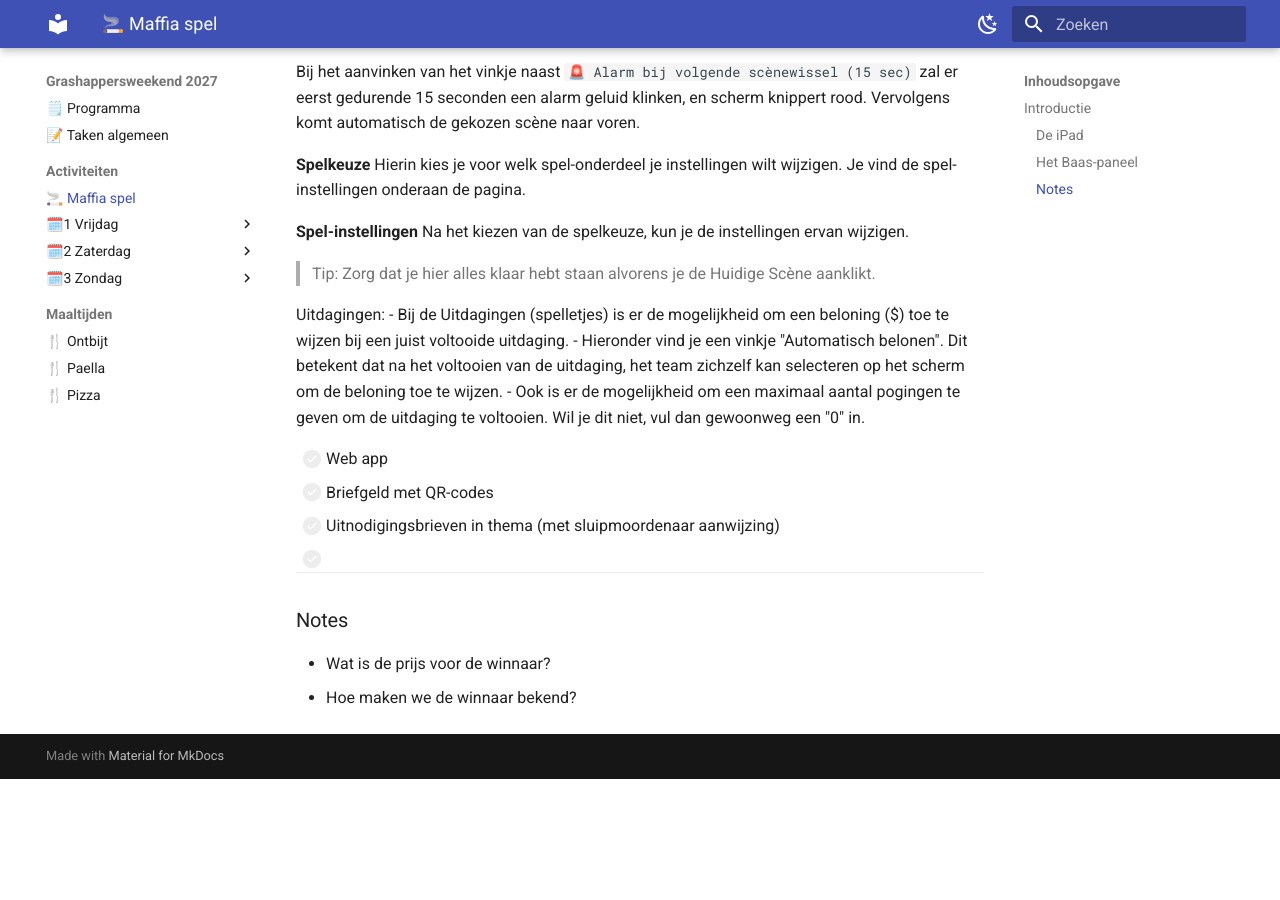
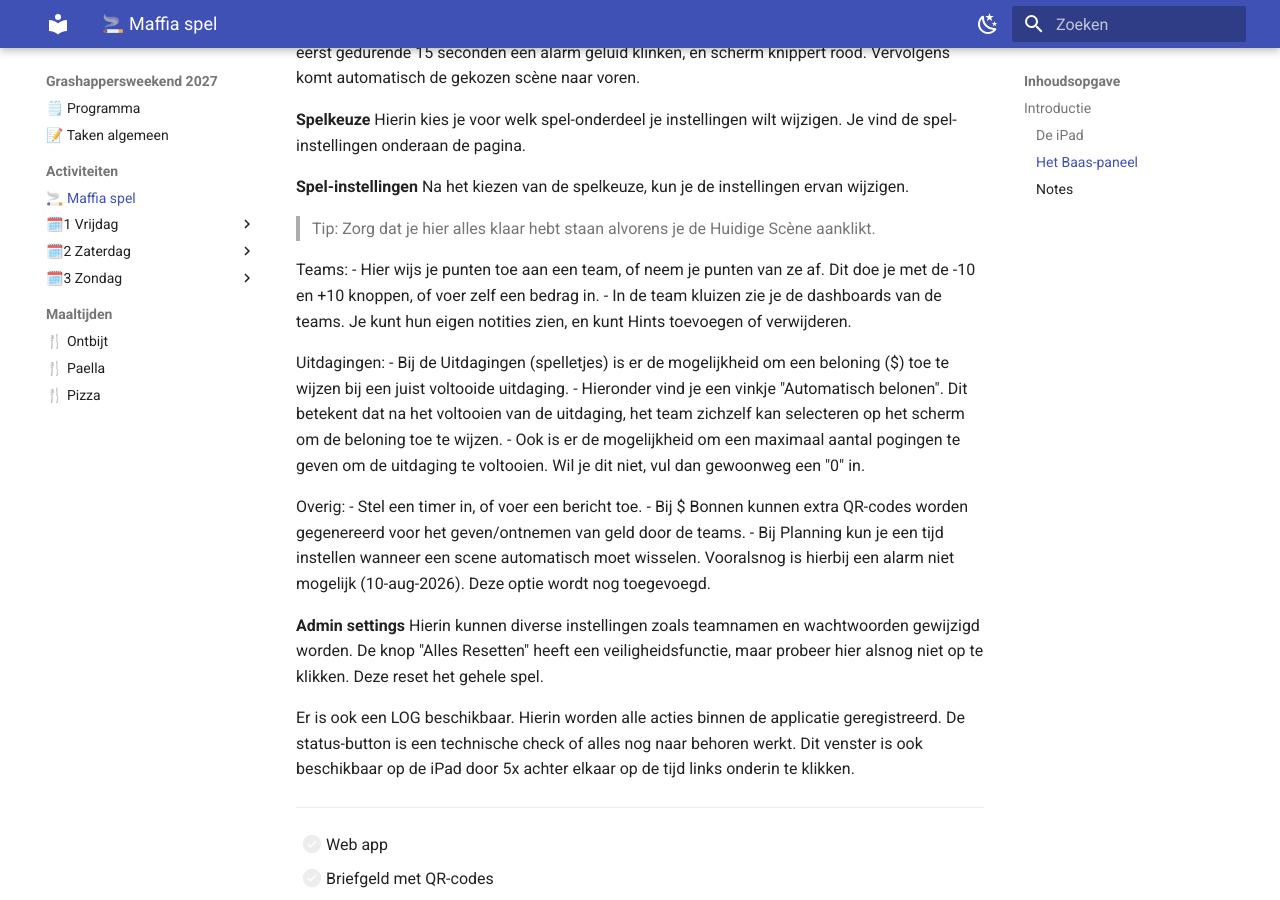
Before and after one commit to marschoe/grashappersweekend_2027, an MkDocs documentation site: the page built from Obsidian/Activiteiten/🚬 Maffia spel.md, in a window 1280 px wide and 900 px high, scrolled down 1580 px. Built offline with MkDocs 1.6.1 and Material for MkDocs 9.7.7, drawn with Linux system fonts in a browser that asks for light colours; before the commit the page ends 2359 px from its top, so only the background shows below that.

Commit message:
add content to maffia spel

```diff
--- a/Obsidian/Activiteiten/🚬 Maffia spel.md
+++ b/Obsidian/Activiteiten/🚬 Maffia spel.md
@@ -27,6 +27,7 @@ De iPad heeft een aantal mogelijke "statische" schermen waaruit we kunnen kiezen
 | Scorebord | Een overzicht van de "banksaldo's" van beide teams |
 | Timer     | Een timer die afloopt naar 0                       |
 | Bericht   | Een door ons getypte tekst, groot in beeld         |
+
 Daarnaast kunnen we een aantal spellen spelen via de iPad:
 
 | Scherm  | Omschrijving                                                                                  |
@@ -59,11 +60,28 @@ Hierin kies je voor welk spel-onderdeel je instellingen wilt wijzigen. Je vind d
 Na het kiezen van de spelkeuze, kun je de instellingen ervan wijzigen.
 > Tip: Zorg dat je hier alles klaar hebt staan alvorens je de Huidige Scène aanklikt.
 
+Teams:
+- Hier wijs je punten toe aan een team, of neem je punten van ze af. Dit doe je met de -10 en +10 knoppen, of voer zelf een bedrag in.
+- In de team kluizen zie je de dashboards van de teams. Je kunt hun eigen notities zien, en kunt Hints toevoegen of verwijderen.
+
 Uitdagingen:
 - Bij de Uitdagingen (spelletjes) is er de mogelijkheid om een beloning ($) toe te wijzen bij een juist voltooide uitdaging.
 - Hieronder vind je een vinkje "Automatisch belonen". Dit betekent dat na het voltooien van de uitdaging, het team zichzelf kan selecteren op het scherm om de beloning toe te wijzen.
 - Ook is er de mogelijkheid om een maximaal aantal pogingen te geven om de uitdaging te voltooien. Wil je dit niet, vul dan gewoonweg een "0" in.
 
+Overig:
+- Stel een timer in, of voer een bericht toe.
+- Bij $ Bonnen kunnen extra QR-codes worden gegenereerd voor het geven/ontnemen van geld door de teams.
+- Bij Planning kun je een tijd instellen wanneer een scene automatisch moet wisselen. Vooralsnog is hierbij een alarm niet mogelijk (10-aug-2026). Deze optie wordt nog toegevoegd.
+
+**Admin settings**
+Hierin kunnen diverse instellingen zoals teamnamen en wachtwoorden gewijzigd worden. De knop "Alles Resetten" heeft een veiligheidsfunctie, maar probeer hier alsnog niet op te klikken. Deze reset het gehele spel.
+
+Er is ook een LOG beschikbaar. Hierin worden alle acties binnen de applicatie geregistreerd.
+De status-button is een technische check of alles nog naar behoren werkt. Dit venster is ook beschikbaar op de iPad door 5x achter elkaar op de tijd links onderin te klikken.
+
+
+---
 
 
 
```
